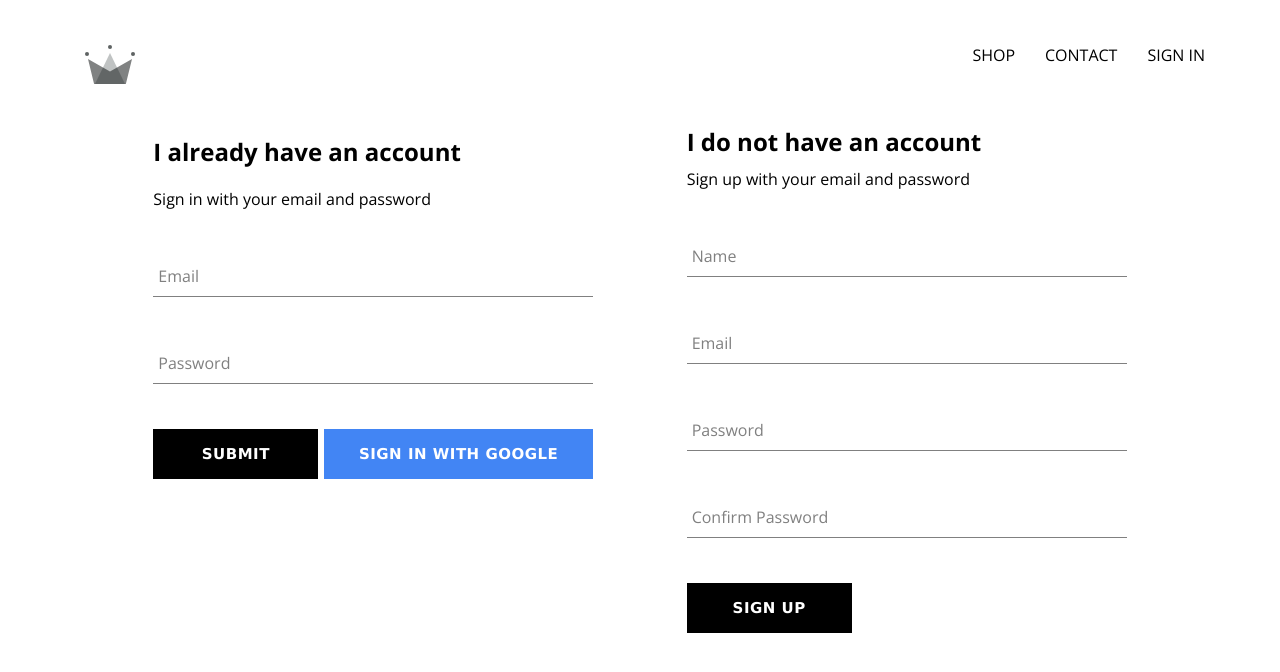
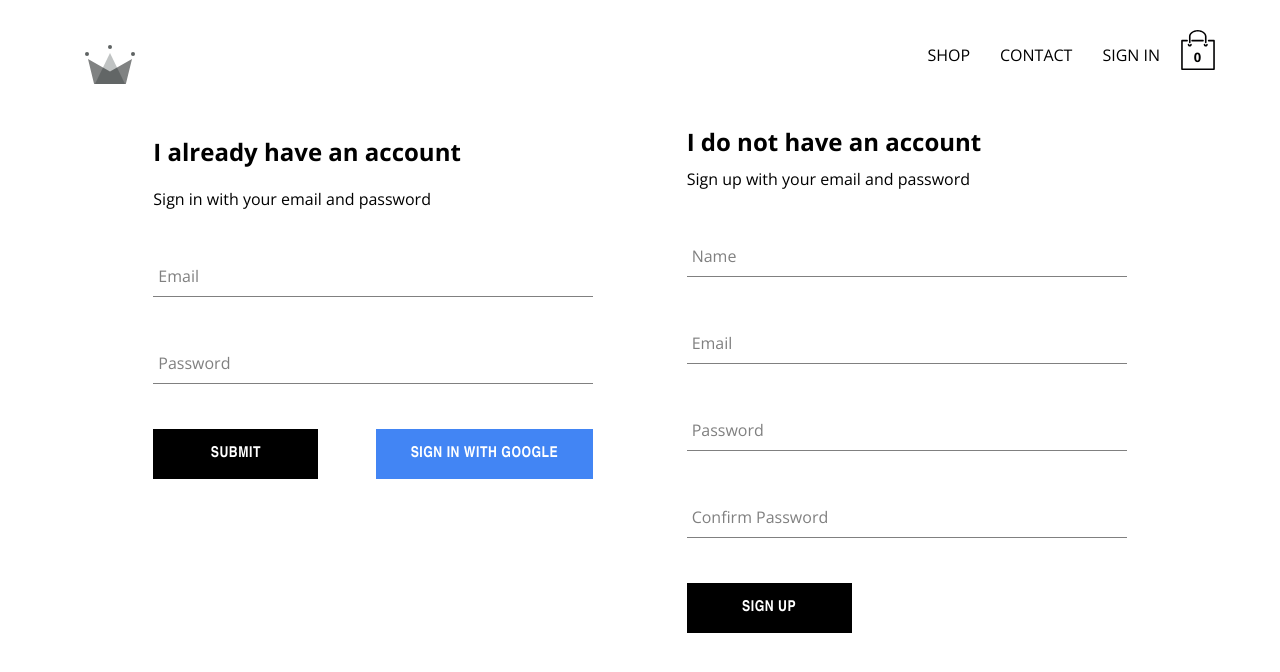
Before and after one commit to kanhaiyadav/crwn-clothings, a React (Create React App) app: page /signin in a window 1280 px wide. Shown: the top 672 px of the page. Built offline with nearby package versions, Linux system fonts and the light colour scheme; no server answers.

Commit message:
added cart icon and drop down component

```diff
--- /dev/null
+++ b/src/components/cart-drop-down/cart-drop-down.component.js
@@ -0,0 +1,19 @@
+import React from "react";
+import "./cart-drop-down.styles.scss";
+import CustomButton from "../custom-button/custom-button.component";
+
+
+const CartDropDown = () => (
+
+    <div className="cart-dropdown">
+
+        <div className="cart-items">
+
+        </div>
+
+        <CustomButton>GO TO CHECKOUT</CustomButton>
+
+    </div>
+)
+
+export default CartDropDown;
--- /dev/null
+++ b/src/components/cart-drop-down/cart-drop-down.styles.scss
@@ -0,0 +1,23 @@
+.cart-dropdown{
+    position: absolute;
+    width: 240px;
+    height: 340px;
+    display: flex;
+    flex-direction: column;
+    padding: 20px;
+    border: 1px solid black;
+    background-color: white;
+    top: 90px;
+    right: 40px;
+    z-index: 5;
+
+    .cart-items{
+        height: 240px;
+        display: flex;
+        flex-direction: column;
+        overflow: scroll;
+    }
+    button{
+        margin-top: auto;
+    }
+}
--- /dev/null
+++ b/src/components/cart-icon/cart-icon.component.jsx
@@ -0,0 +1,24 @@
+import React from "react";
+import { ReactComponent as ShoppingIcon } from "../../assests/shopping-bag.svg";
+import "./cart-icon.styles.scss";
+import { toggleHidden } from "../../redux/cart/cart.reducer";
+import { useDispatch } from "react-redux";
+
+
+
+const CartIcon = () => {
+    const dispatch = useDispatch();
+    const handleClick = () => {
+        dispatch(toggleHidden());
+    }
+    return <div
+        className="cart-icon"
+        onClick={handleClick}
+    >
+        <ShoppingIcon className="shopping-icon" />
+        <span className="item-count">0</span>
+    </div>
+}
+
+
+export default CartIcon;
--- /dev/null
+++ b/src/components/cart-icon/cart-icon.styles.scss
@@ -0,0 +1,21 @@
+.cart-icon{
+    width: 45px;
+    height: 45px;
+    position: relative;
+    display: flex;
+    align-items: center;
+    justify-content: center;
+    cursor: pointer;
+    .shopping-icon{
+        width: 40px;
+        height: 40px;
+        position: relative;
+        top:-5px;
+    }
+    .item-count{
+        position: absolute;
+        font-size: 13px;
+        font-weight: bold;
+        bottom: 12px;
+    }
+}
--- a/src/components/custom-button/custom-button.styles.scss
+++ b/src/components/custom-button/custom-button.styles.scss
@@ -9,14 +9,12 @@
     background-color: black;
     color: white;
     text-transform: uppercase;
-    font-family:'Franklin Gothic Medium', 'Arial Narrow', Arial, sans-serif;
+    font-family: 'Arial Narrow', Arial, sans-serif;
     font-weight: bolder;
     border: none;
     cursor: pointer;
     display: flex;
     justify-content: center;
-    font-family: "Lucida Sans", "Lucida Sans Regular", "Lucida Grande", "Lucida Sans Unicode", Geneva, Verdana,
-        sans-serif;
     &:hover {
         background-color: white;
         color: black;
--- a/src/components/header/header.component.jsx
+++ b/src/components/header/header.component.jsx
@@ -4,7 +4,8 @@ import { Link } from "react-router-dom";
 import { ReactComponent as Logo } from '../../assests/crown.svg';
 import { auth } from "../../firebase/firebase.utils";
 import { useSelector } from "react-redux";
-
+import CartIcon from "../cart-icon/cart-icon.component";
+import CartDropDown from "../cart-drop-down/cart-drop-down.component";
 
 const Header = () => (
     <div className="header">
@@ -24,7 +25,11 @@ const Header = () => (
                     :
                     <Link className="option" to="/signin">SIGN IN</Link>
             }
+            <CartIcon />
         </div>
+        {
+            useSelector(state => state.cart.hidden)?null:<CartDropDown />
+        }
     </div>
 )
 
--- /dev/null
+++ b/src/redux/cart/cart.reducer.js
@@ -0,0 +1,18 @@
+import { createSlice } from "@reduxjs/toolkit";
+
+const INITIAL_STATE = {
+    hidden: true,
+}
+
+const cartSlice = createSlice({
+    name: 'cart',
+    initialState: INITIAL_STATE,
+    reducers: {
+        toggleHidden: (state) => {
+            state.hidden = !state.hidden
+        }
+    }
+})
+
+export const { toggleHidden } = cartSlice.actions;
+export default cartSlice.reducer;
--- a/src/redux/root-reducer.js
+++ b/src/redux/root-reducer.js
@@ -1,9 +1,11 @@
 import { combineReducers } from '@reduxjs/toolkit'
 import userReducer from "./user-reducer/user.reducer";
+import cartReducer from "./cart/cart.reducer";
 
 //this is combining all the reducers into an giant object
 const rootReducer = combineReducers({
-    user: userReducer
+    user: userReducer,
+    cart: cartReducer
 })
 
 export default rootReducer;
```
Also changed, not shown: src/assests/shopping-bag.svg (added).
